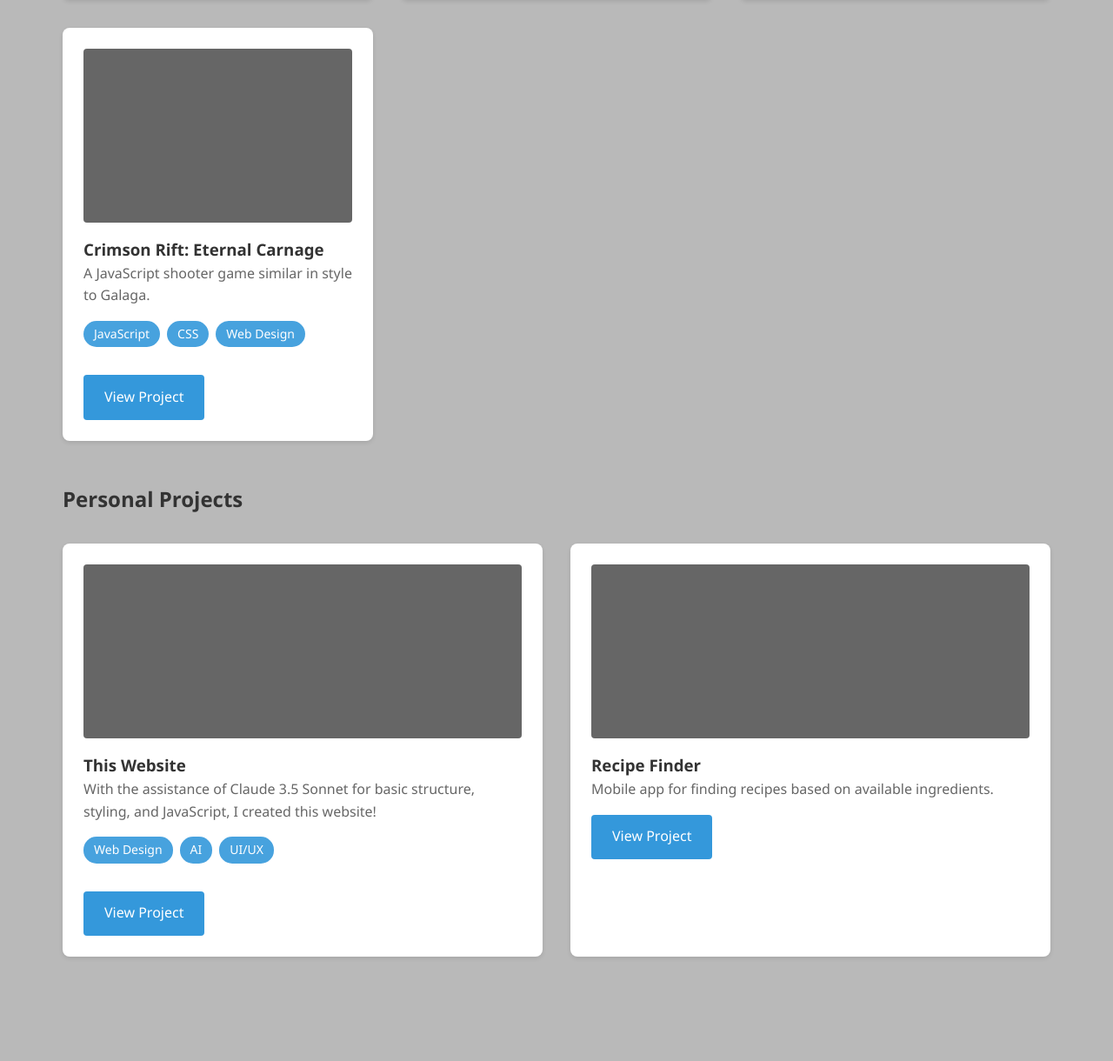
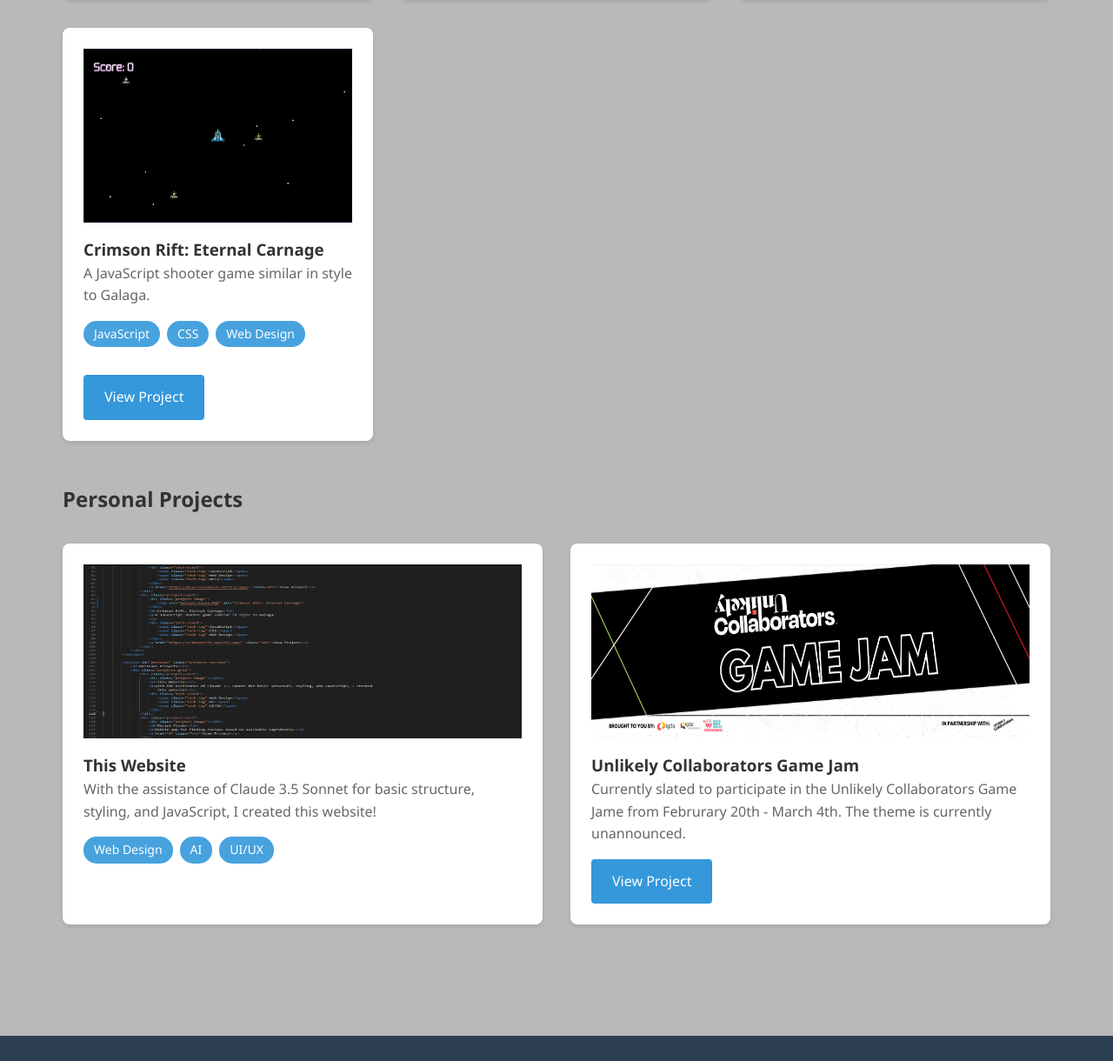
Before and after one commit to HackRaindrop/Portfolio-Website, a plain HTML site: page index.html in a window 1280 px wide. Shown: the part 1547-2767 px from the top of the page at 87% size. Drawn offline with Linux system fonts and the light colour scheme.

Commit message:
more updates

```diff
--- a/index.html
+++ b/index.html
@@ -41,7 +41,9 @@
             <h2>Academic Projects</h2>
             <div class="projects-grid">
                 <div class="project-card">
-                    <div class="project-image"></div>
+                    <div class="project-image">
+                        <img src="media/dungeon.PNG" alt="Dungeon Depths">
+                    </div>
                     <h3>Dungeon Depths</h3>
                     <p>A 3D environment showcasing modeling and texturing techniques. Created using Maya for modeling
                         and Substance Painter for material development and texturing.</p>
@@ -84,7 +86,9 @@
                     <a href="https://mixcloudsearch.netlify.app/" class="btn">View Project</a>
                 </div>
                 <div class="project-card">
-                    <div class="project-image"></div>
+                    <div class="project-image">
+                        <img src="media/crimson.PNG" alt="Crimson Rift: Eternal Carnage">
+                    </div>
                     <h3>Crimson Rift: Eternal Carnage</h3>
                     <p>A JavaScript shooter game similar in style to Galaga.
                     </p>
@@ -102,7 +106,9 @@
             <h2>Personal Projects</h2>
             <div class="projects-grid">
                 <div class="project-card">
-                    <div class="project-image"></div>
+                    <div class="project-image">
+                        <img src="media/website.PNG" alt="This Website">
+                    </div>
                     <h3>This Website</h3>
                     <p>With the assistance of Claude 3.5 Sonnet for basic structure, styling, and JavaScript, I created
                         this website!</p>
@@ -111,13 +117,15 @@
                         <span class="tech-tag">AI</span>
                         <span class="tech-tag">UI/UX</span>
                     </div>
-                    <a href="#" class="btn">View Project</a>
                 </div>
                 <div class="project-card">
-                    <div class="project-image"></div>
-                    <h3>Recipe Finder</h3>
-                    <p>Mobile app for finding recipes based on available ingredients.</p>
-                    <a href="#" class="btn">View Project</a>
+                    <div class="project-image">
+                        <img src="media/gamejam.PNG" alt="Unlikely Collaborators Game Jam">
+                    </div>
+                    <h3>Unlikely Collaborators Game Jam</h3>
+                    <p>Currently slated to participate in the Unlikely Collaborators Game Jame from Februrary 20th -
+                        March 4th. The theme is currently unannounced.</p>
+                    <a href="https://itch.io/jam/unlikely-collaborators-game-jam" class="btn">View Project</a>
                 </div>
             </div>
         </section>
```
Also changed, not shown: media/crimson.PNG (added), media/dungeon.PNG (added), media/gamejam.PNG (added), media/website.PNG (added).
